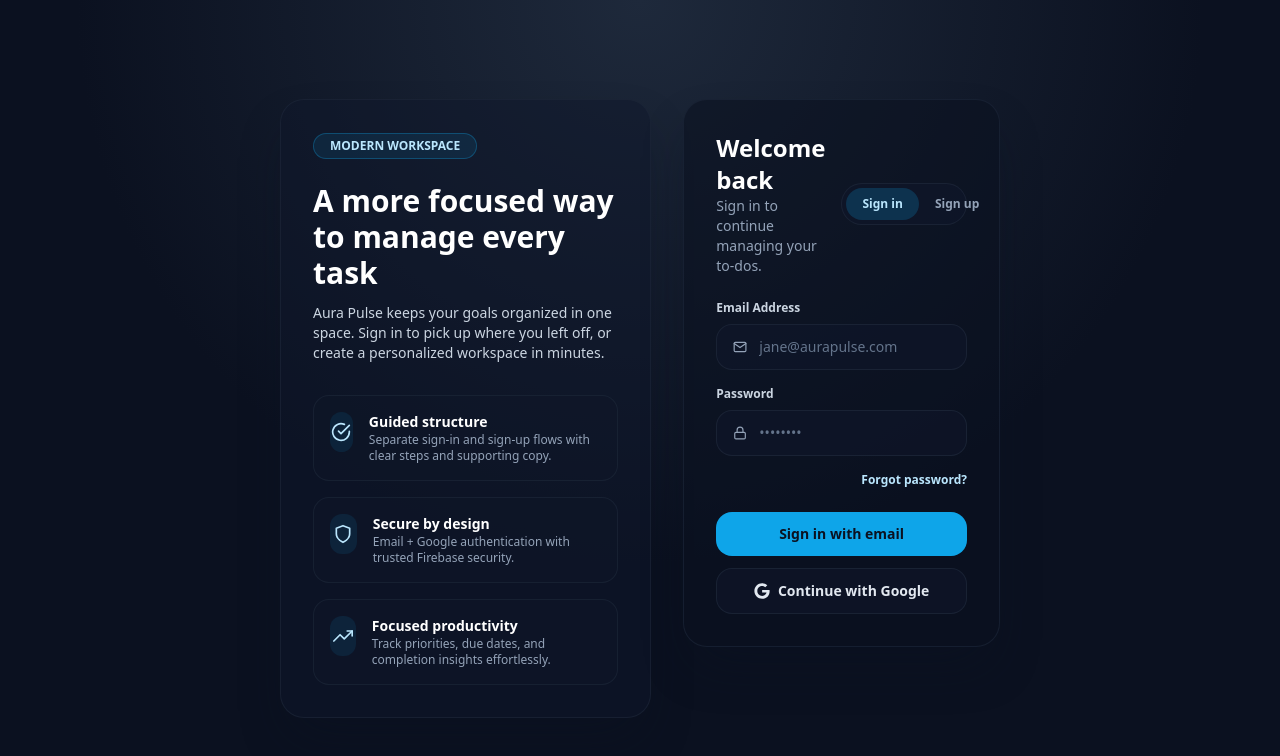
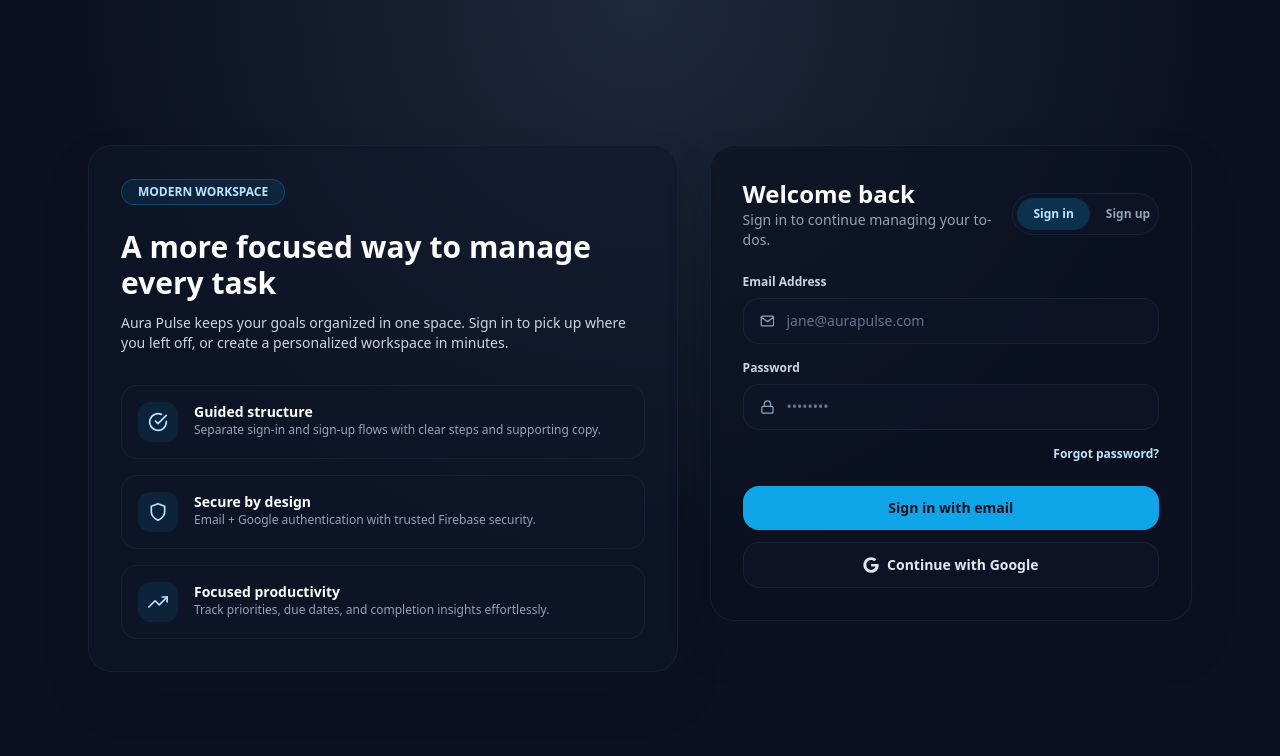
Before and after one commit to TheCoderAS/todo-tracker, a Next.js app: page /auth in a window 1280 px wide. Shown: the top 756 px of the page. Built offline with nearby package versions, Linux system fonts and the light colour scheme; no server answers.

Commit message:
Widen auth layout for desktop

```diff
--- a/src/app/auth/AuthClient.tsx
+++ b/src/app/auth/AuthClient.tsx
@@ -229,14 +229,14 @@
 
   if (loading || user) {
     return (
-      <main className="relative mx-auto flex min-h-screen max-w-3xl flex-col justify-center px-6 pb-20 pt-24 text-slate-100">
+      <main className="relative mx-auto flex min-h-screen max-w-6xl flex-col justify-center px-6 pb-20 pt-24 text-slate-100">
         <OverlayLoader />
       </main>
     );
   }
 
   return (
-    <main className="relative mx-auto flex min-h-screen max-w-3xl flex-col justify-center px-6 pb-20 pt-24 text-slate-100">
+    <main className="relative mx-auto flex min-h-screen max-w-6xl flex-col justify-center px-6 pb-20 pt-24 text-slate-100">
       <AuthSection
         mode={authMode}
         form={authForm}
```
